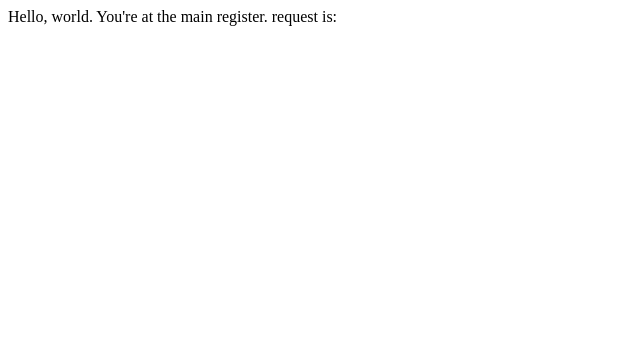
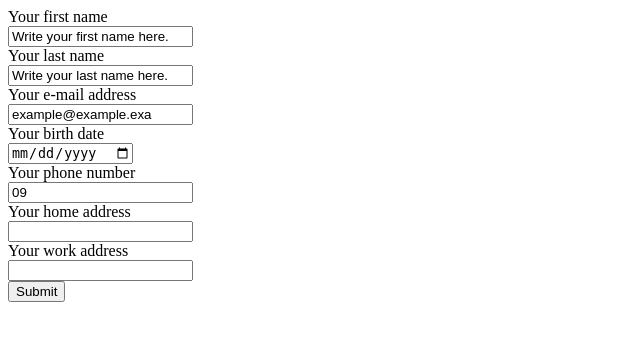
Before and after one commit to Hossein-Noroozpour/HSA-Server, a Django app: page /main/register/ in a window 1280 px wide. Shown: the top 341 px of the page, without its empty margins (0-640 px from the left). Run offline with Django 3.2, Linux system fonts and the light colour scheme.

Commit message:
Registration  is complete.

```diff
--- a/HSAServer/settings.py
+++ b/HSAServer/settings.py
@@ -82,3 +82,8 @@
 # https://docs.djangoproject.com/en/1.7/howto/static-files/
 
 STATIC_URL = '/static/'
+
+SESSION_COOKIE_SECURE = True
+CSRF_COOKIE_SECURE = True
+
+os.environ['wsgi.url_scheme'] = 'https'
--- a/HSAServer/urls.py
+++ b/HSAServer/urls.py
@@ -5,6 +5,6 @@
     # Examples:
     # url(r'^$', 'HSAServer.views.home', name='home'),
     # url(r'^blog/', include('blog.urls')),
-    url(r'^main/', include('main.urls')),
+    url(r'^main/', include('main.urls', namespace='main')),
     url(r'^admin/', include(admin.site.urls)),
 )
--- a/main/admin.py
+++ b/main/admin.py
@@ -1,5 +1,5 @@
 from django.contrib import admin
-from main.models import Agents
+from main.models import Agent
 # Register your models here.
 
-admin.site.register(Agents)
+admin.site.register(Agent)
--- a/main/models.py
+++ b/main/models.py
@@ -4,10 +4,11 @@
 # Create your models here.
 
 
-class Agents(models.Model):
+class Agent(models.Model):
     first_name = models.CharField(max_length=255)
     last_name = models.CharField(max_length=255)
-    email_address = models.EmailField(max_length=255)
+    email_address = models.EmailField(max_length=255, unique=True)
+    birth_date = models.DateField()
     phone_number = models.CharField(max_length=16)
     home_address = models.CharField(max_length=511)
     work_address = models.CharField(max_length=511)
@@ -15,6 +16,7 @@
     session_key_iv_aes = models.CharField(max_length=128)
     logged_in = models.BooleanField(default=False)
     login_tries = models.PositiveSmallIntegerField()
+    last_login_try = models.DateTimeField()
     confirmed = models.BooleanField(default=False)
     registration_date = models.DateTimeField()
 
--- /dev/null
+++ b/main/templates/main/register.html
@@ -0,0 +1,42 @@
+<!DOCTYPE html>
+<html>
+<head lang="en">
+    <meta charset="UTF-8">
+    <title>Registration Form</title>
+</head>
+<body>
+{% if error_message %} <div class="error-message"> {{ error_message }} </div> {% endif %}
+<form action="{% url 'main:register' %}" method="post">
+{% csrf_token %}
+    <div class="input-row">
+        <div class="input-label"> Your first name </div>
+        <input type="text" name="first-name" id="fist-name" value="Write your first name here."/>
+    </div>
+    <div class="input-row">
+        <div class="input-label"> Your last name </div>
+        <input type="text" name="last-name" id="last-name" value="Write your last name here."/>
+    </div>
+    <div class="input-row">
+        <div class="input-label"> Your e-mail address </div>
+        <input type="email" name="email-address" id="email-address" value="example@example.exa"/>
+    </div>
+    <div class="input-row">
+        <div class="input-label"> Your birth date </div>
+        <input type="date" name="birth-date" id="birth-date"/>
+    </div>
+    <div class="input-row">
+        <div class="input-label"> Your phone number </div>
+        <input type="number" name="phone-number" id="phone-number" value="09"/>
+    </div>
+    <div class="input-row">
+        <div class="input-label"> Your home address </div>
+        <input type="text" name="home-address" id="home-address"/>
+    </div>
+    <div class="input-row">
+        <div class="input-label"> Your work address </div>
+        <input type="text" name="work-address" id="work-address"/>
+    </div>
+    <input type="submit" value="Submit" />
+</form>
+</body>
+</html>
--- a/main/urls.py
+++ b/main/urls.py
@@ -8,4 +8,5 @@
     url(r'^$', views.index, name='index'),
     url(r'^register/$', views.register, name='register'),
     url(r'^show/$', views.show, name='show'),
+    url(r'^(?P<agent_id>\d+)/detail/$', views.detail, name='detail'),
     )
--- a/main/views.py
+++ b/main/views.py
@@ -1,19 +1,67 @@
 from django.shortcuts import render
-from django.http import HttpResponse
-from django.template import loader, RequestContext
-from main.models import Agents
-
+from main.models import Agent
+from django.core.handlers.wsgi import WSGIRequest
+from django.core.validators import validate_email
+from django.core.exceptions import ValidationError
+from datetime import datetime
+from django.utils.crypto import get_random_string
+from django.utils import timezone
+from django.db import IntegrityError
+from django.core.exceptions import ObjectDoesNotExist
 
 def index(request):
-    return HttpResponse("Hello, world. You're at the main index. request is: " + str(request))
+    pass
 
 
 def register(request):
-    return HttpResponse("Hello, world. You're at the main register. request is: " + str(request))
+    """
+    :type request: WSGIRequest
+    """
+    try:
+        first_name = request.POST['first-name']
+        last_name = request.POST['last-name']
+        email_address = request.POST['email-address']
+        birth_date = request.POST['birth-date']
+        phone_number = request.POST['phone-number']
+        home_address = request.POST['home-address']
+        work_address = request.POST['work-address']
+    except KeyError:
+        return render(request, 'main/register.html')
+    else:
+        try:
+            validate_email(email_address)
+        except ValidationError:
+            return render(request, 'main/register.html', {'error_message': "Please enter a valid email address."})
+        try:
+            birth_date = datetime.strptime(birth_date, "%Y-%m-%d")
+        except ValueError:
+            return render(request, 'main/register.html', {'error_message': "Please enter a valid birth date, "
+                                                                           + "its format must be: YYYY-MM-DD"})
+        try:
+            Agent.objects.get(email_address=email_address)
+        except ObjectDoesNotExist:
+            agent = Agent(first_name=first_name,
+                          last_name=last_name,
+                          email_address=email_address,
+                          birth_date=birth_date,
+                          phone_number=phone_number,
+                          home_address=home_address,
+                          work_address=work_address,
+                          key_iv_aes=get_random_string(length=128),
+                          session_key_iv_aes=get_random_string(length=128),
+                          logged_in=False,
+                          login_tries=0,
+                          last_login_try=timezone.now(),
+                          confirmed=False,
+                          registration_date=timezone.now())
+            agent.save()
+        else:
+            return render(request, 'main/register.html', {'error_message': "Your email is registered before."})
 
 
 def show(request):
-    agents_list = Agents.objects.order_by('last_name')
-    template = loader.get_template('main/show.html')
-    context = RequestContext(request, {'agents_list': agents_list, })
-    return HttpResponse(template.render(context))
+    return render(request, 'main/show.html', {'agents_list': Agent.objects.order_by('last_name')})
+
+
+def detail(request, agent_id):
+    pass
```
Also changed, not shown: main/templates/main/show.html (+12 -10 lines), main/templates/main/successful-registration.html (added, +12 -0 lines), django-brief.txt (line endings or trailing spaces), 1 other file.
